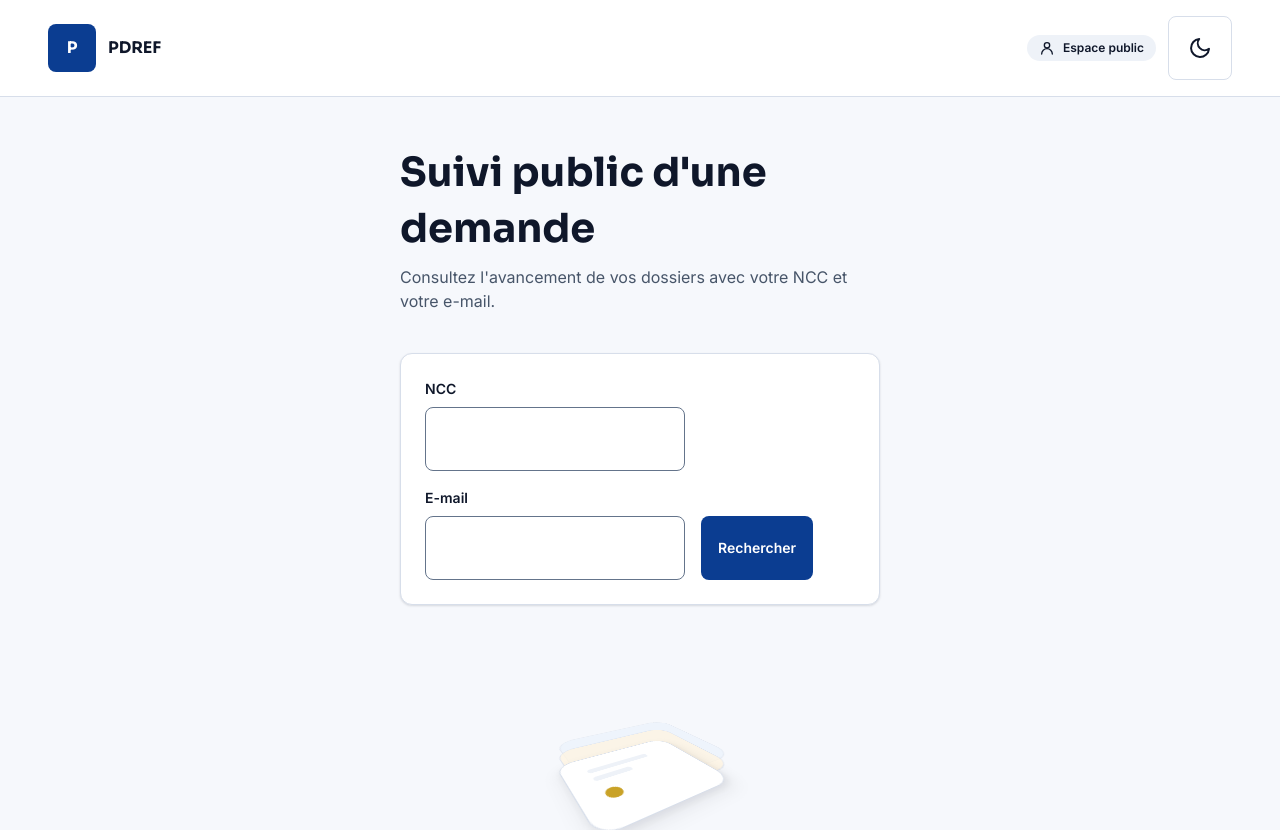
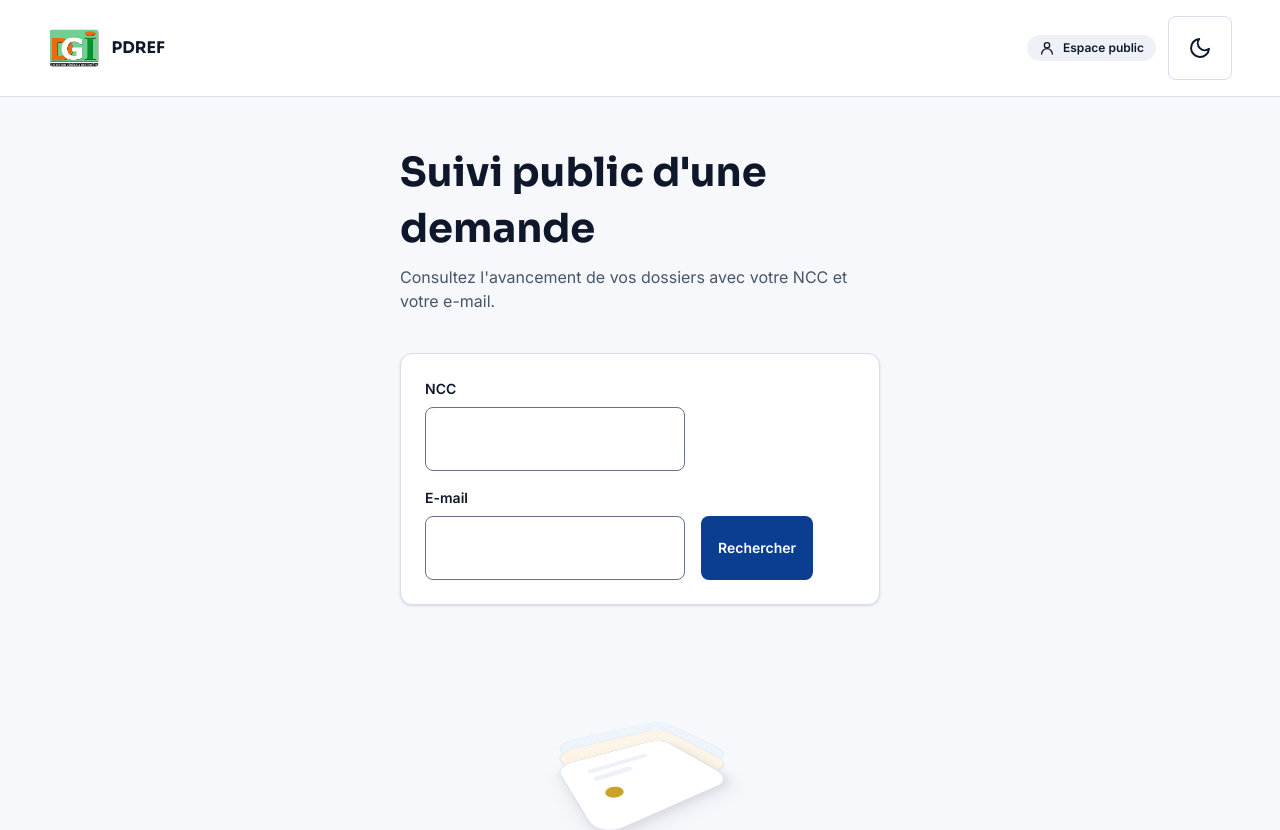
Before and after one commit to CHABEHOU0708863246/PDREF_DGI_FRONTEND, an Angular app: page /suivi in a window 1280 px wide. Shown: the top 830 px of the page. Built offline with nearby package versions, Linux system fonts and the light colour scheme.

Commit message:
feat(brand): logo DGI officiel dans l interface et le favicon

```diff
--- a/angular.json
+++ b/angular.json
@@ -33,6 +33,11 @@
               {
                 "glob": "**/*",
                 "input": "public"
+              },
+              {
+                "input": "src/assets",
+                "glob": "**/*",
+                "output": "assets"
               }
             ],
             "styles": ["src/styles.scss"],
--- a/src/app/features/auth/components/auth-layout.component.scss
+++ b/src/app/features/auth/components/auth-layout.component.scss
@@ -27,15 +27,13 @@
   font-weight: var(--weight-bold);
 }
 
-.brand__mark {
-  display: inline-flex;
-  align-items: center;
-  justify-content: center;
-  width: var(--space-7);
-  height: var(--space-7);
+.brand__logo {
+  width: auto;
+  height: 2.5rem;
+  max-width: 5rem;
+  object-fit: contain;
   border-radius: var(--radius-sm);
-  background: var(--color-primary);
-  color: var(--color-on-primary);
+  background: var(--color-surface);
 }
 
 .auth-shell__grid {
--- a/src/app/features/auth/components/auth-layout.component.ts
+++ b/src/app/features/auth/components/auth-layout.component.ts
@@ -11,7 +11,11 @@ import { ThemeToggleComponent } from '../../../core/components/theme-toggle/them
     <main class="auth-shell">
       <header class="auth-shell__head">
         <a class="brand" routerLink="/">
-          <span class="brand__mark" aria-hidden="true">P</span>
+          <img
+            class="brand__logo"
+            src="/assets/brand/logo-dgi.png"
+            alt="Direction Générale des Impôts de Côte d'Ivoire"
+          />
           <span>PDREF</span>
         </a>
         <pdref-theme-toggle />
--- a/src/app/features/dashboard/shell/dashboard-shell.component.html
+++ b/src/app/features/dashboard/shell/dashboard-shell.component.html
@@ -1,7 +1,11 @@
 <div class="shell" [class.shell--collapsed]="collapsed()" [class.shell--mobile-open]="mobileOpen()">
   <aside id="app-sidebar" class="shell__sidebar" [class.shell__sidebar--open]="mobileOpen()">
     <a class="brand" routerLink="/dashboard">
-      <span class="brand__mark" aria-hidden="true">P</span>
+      <img
+        class="brand__logo"
+        src="/assets/brand/logo-dgi.png"
+        alt="Direction Générale des Impôts de Côte d'Ivoire"
+      />
       <span class="brand__text">PDREF<span>DGI</span></span>
     </a>
 
--- a/src/app/features/dashboard/shell/dashboard-shell.component.scss
+++ b/src/app/features/dashboard/shell/dashboard-shell.component.scss
@@ -58,15 +58,13 @@
   font-weight: var(--weight-bold);
 }
 
-.brand__mark {
-  display: inline-flex;
-  align-items: center;
-  justify-content: center;
-  width: var(--space-7);
-  height: var(--space-7);
+.brand__logo {
+  width: auto;
+  height: 2.5rem;
+  max-width: 5rem;
+  object-fit: contain;
   border-radius: var(--radius-sm);
-  background: var(--color-primary);
-  color: var(--color-on-primary);
+  background: var(--color-surface);
 }
 
 .brand__text {
--- a/src/app/features/espace/espace-shell.component.scss
+++ b/src/app/features/espace/espace-shell.component.scss
@@ -23,14 +23,13 @@
   text-decoration: none;
 }
 
-.espace-brand__mark {
-  display: inline-grid;
-  place-items: center;
-  width: var(--space-6);
-  height: var(--space-6);
-  border-radius: var(--radius-md);
-  background: var(--color-primary);
-  color: var(--color-on-primary);
+.espace-brand__logo {
+  width: auto;
+  height: 2.25rem;
+  max-width: 4.5rem;
+  object-fit: contain;
+  border-radius: var(--radius-sm);
+  background: var(--color-surface);
 }
 
 .espace-nav {
--- a/src/app/features/espace/espace-shell.component.ts
+++ b/src/app/features/espace/espace-shell.component.ts
@@ -11,7 +11,11 @@ import { AuthService } from '../../core/services/auth/auth.service';
     <div class="espace-shell">
       <header class="espace-shell__head">
         <a class="espace-brand" routerLink="/espace">
-          <span class="espace-brand__mark" aria-hidden="true">P</span>
+          <img
+            class="espace-brand__logo"
+            src="/assets/brand/logo-dgi.png"
+            alt="Direction Générale des Impôts de Côte d'Ivoire"
+          />
           <span>PDREF Contribuable</span>
         </a>
         <nav class="espace-nav" aria-label="Navigation contribuable">
--- a/src/app/features/portail-public/portail-public.component.scss
+++ b/src/app/features/portail-public/portail-public.component.scss
@@ -36,15 +36,13 @@
   font-weight: var(--weight-bold);
 }
 
-.brand__mark {
-  display: inline-flex;
-  align-items: center;
-  justify-content: center;
-  width: var(--space-7);
-  height: var(--space-7);
+.brand__logo {
+  width: auto;
+  height: 2.5rem;
+  max-width: 5rem;
+  object-fit: contain;
   border-radius: var(--radius-sm);
-  background: var(--color-primary);
-  color: var(--color-on-primary);
+  background: var(--color-surface);
 }
 
 .search {
--- a/src/app/features/portail-public/portail-public.component.ts
+++ b/src/app/features/portail-public/portail-public.component.ts
@@ -43,7 +43,11 @@ const LIGHTHOUSE_RESULT: PublicSuiviResponse = {
     <main class="public-shell">
       <header class="public-shell__head">
         <a class="brand" routerLink="/suivi">
-          <span class="brand__mark" aria-hidden="true">P</span>
+          <img
+            class="brand__logo"
+            src="/assets/brand/logo-dgi.png"
+            alt="Direction Générale des Impôts de Côte d'Ivoire"
+          />
           <span>PDREF</span>
         </a>
         <span class="pd-chip">
--- a/src/index.html
+++ b/src/index.html
@@ -2,16 +2,16 @@
 <html lang="fr">
   <head>
     <meta charset="utf-8" />
-    <title>PDREF — DGI Côte d'Ivoire</title>
+    <title>PDREF â€” DGI CÃ´te d'Ivoire</title>
     <base href="/" />
     <meta name="viewport" content="width=device-width, initial-scale=1" />
     <meta name="theme-color" content="#0B3D91" />
     <meta
       name="description"
-      content="PDREF — Plateforme de Demande de Rectification des États Financiers, Direction Générale des Impôts de Côte d'Ivoire."
+      content="PDREF â€” Plateforme de Demande de Rectification des Ã‰tats Financiers, Direction GÃ©nÃ©rale des ImpÃ´ts de CÃ´te d'Ivoire."
     />
     <meta name="robots" content="noindex, nofollow" />
-    <link rel="icon" type="image/svg+xml" href="/favicon.svg" />
+    <link rel="icon" type="image/png" href="/assets/brand/logo-dgi.png" />
     <link rel="manifest" href="/manifest.webmanifest" />
     <link rel="preload" href="/fonts/inter-var.woff2" as="font" type="font/woff2" crossorigin />
     <link rel="preload" href="/fonts/sora-var.woff2" as="font" type="font/woff2" crossorigin />
```
Also changed, not shown: public/manifest.webmanifest, src/assets/brand/logo-dgi.png (added).
